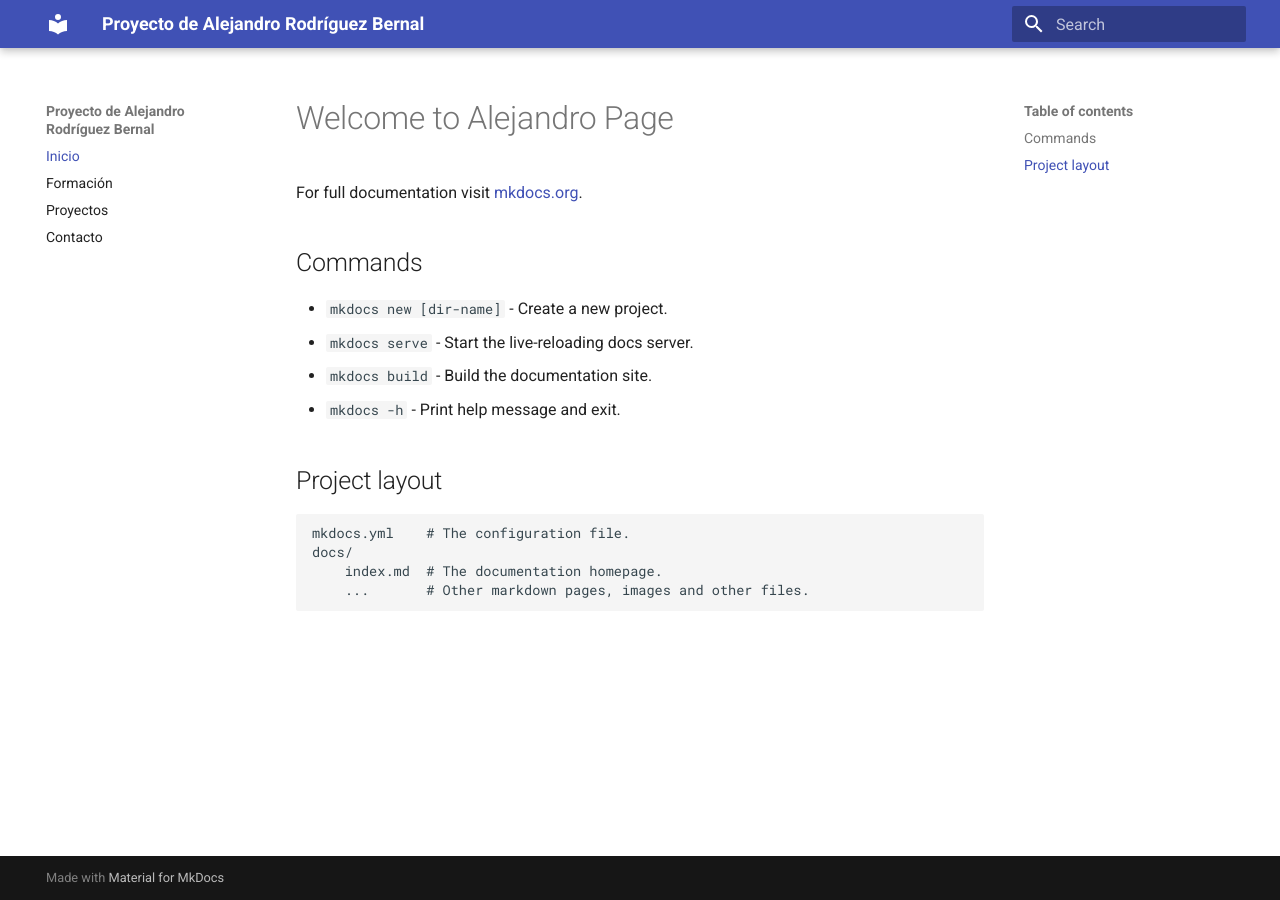
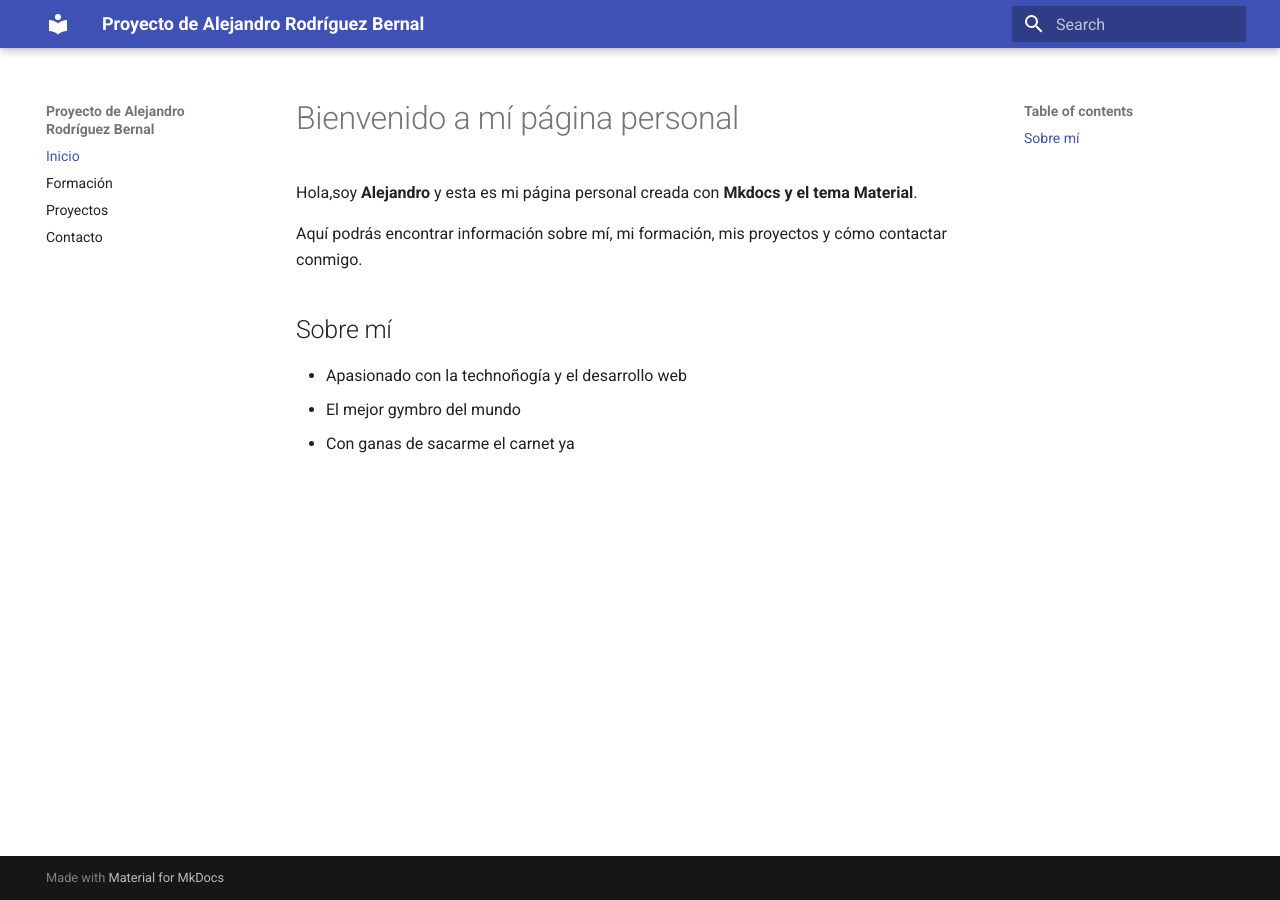
Before and after one commit to MrNegAura220/proyecto-mkdocs, an MkDocs documentation site: the page built from docs/index.md, in a window 1280 px wide. Built offline with MkDocs 1.6.1 and Material for MkDocs 9.7.7, drawn with Linux system fonts in a browser that asks for light colours.

Commit message:
Añadida página principal con presentación personal

```diff
--- a/docs/index.md
+++ b/docs/index.md
@@ -1,17 +1,11 @@
-# Welcome to Alejandro Page
+# Bienvenido a mí página personal
 
-For full documentation visit [mkdocs.org](https://www.mkdocs.org).
+Hola,soy **Alejandro** y esta es mi página personal creada con **Mkdocs y el tema Material**.
 
-## Commands
+Aquí podrás encontrar información sobre mí, mi formación, mis proyectos y cómo contactar conmigo.
 
-* `mkdocs new [dir-name]` - Create a new project.
-* `mkdocs serve` - Start the live-reloading docs server.
-* `mkdocs build` - Build the documentation site.
-* `mkdocs -h` - Print help message and exit.
+## Sobre mí
 
-## Project layout
-
-    mkdocs.yml    # The configuration file.
-    docs/
-        index.md  # The documentation homepage.
-        ...       # Other markdown pages, images and other files.
+- Apasionado con la technoñogía y el desarrollo web
+- El mejor gymbro del mundo
+- Con ganas de sacarme el carnet ya
```
